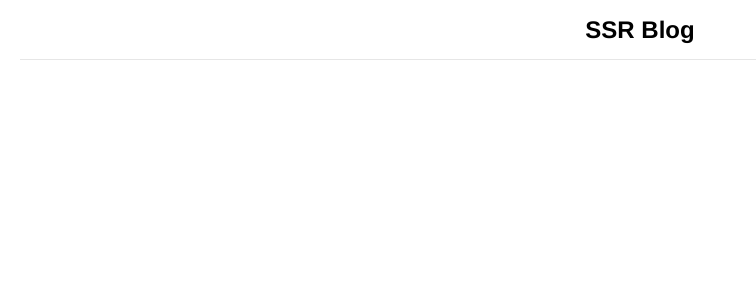
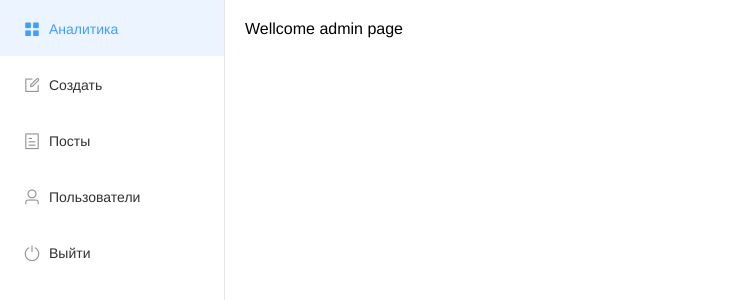
Before and after one commit to hardhill/nuxt-blog, a Nuxt app: page /admin in a window 1280 px wide. Before the commit this address had no page. Shown: the top 300 px of the page, without its empty margins (0-756 px from the left). Built offline with nearby package versions, Linux system fonts and the light colour scheme.

Commit message:
login form

```diff
--- /dev/null
+++ b/components/admin/Aside.vue
@@ -0,0 +1,27 @@
+<template>
+    <el-menu :style="{height:'100%'}"
+        router
+        :default-active="$route.path"
+      >
+      <el-menu-item index="/admin">
+        <i class="el-icon-menu"></i>
+        <span>Аналитика</span>
+      </el-menu-item>
+      <el-menu-item index="/admin/create">
+        <i class="el-icon-edit-outline"></i>
+        <span>Создать</span>
+      </el-menu-item>
+      <el-menu-item index="/admin/list">
+        <i class="el-icon-tickets"></i>
+        <span>Посты</span>
+      </el-menu-item>
+      <el-menu-item index="/admin/user">
+        <i class="el-icon-user"></i>
+        <span>Пользователи</span>
+      </el-menu-item>
+      <el-menu-item index="/admin/logout">
+        <i class="el-icon-switch-button"></i>
+        <span>Выйти</span>
+      </el-menu-item>
+    </el-menu>
+</template>
--- /dev/null
+++ b/layouts/admin.vue
@@ -0,0 +1,29 @@
+<template>
+<div class="layout-admin">
+  <el-container :style="{height:'100%'}">
+    <el-aside width="225px">
+        <AppAside/>
+    </el-aside>
+    <el-main>
+        <nuxt/>
+    </el-main>
+  </el-container>
+</div>
+</template>
+
+<script>
+import AppAside from '@/components/admin/Aside'
+export default {
+    components:{
+        AppAside
+    }
+}
+</script>
+
+<style lang="scss" scoped>
+.layout-admin{
+    width: 100%;
+    height: 100vh;
+}
+
+</style>
--- /dev/null
+++ b/layouts/empty.vue
@@ -0,0 +1,13 @@
+<template>
+    <div class="empty-layout">
+        <nuxt/>
+    </div>
+</template>
+
+<style lang="scss" scoped>
+.empty-layout{
+    display: flex;
+    justify-content: center;
+    padding-top: 4rem;
+}
+</style>
--- /dev/null
+++ b/pages/admin/create.vue
@@ -0,0 +1,8 @@
+<template>
+    <div>Create</div>
+</template>
+<script>
+export default {
+    layout:'admin'
+}
+</script>
--- /dev/null
+++ b/pages/admin/index.vue
@@ -0,0 +1,8 @@
+<template>
+    <div>Wellcome admin page</div>
+</template>
+<script>
+export default {
+    layout:'admin'
+}
+</script>
--- /dev/null
+++ b/pages/admin/list.vue
@@ -0,0 +1,8 @@
+<template>
+    <div>List</div>
+</template>
+<script>
+export default {
+    layout:'admin'
+}
+</script>
--- /dev/null
+++ b/pages/admin/login.vue
@@ -0,0 +1,51 @@
+<template>
+  <el-card shadow="always" :style="{width:'500px'}">
+    <el-form :model="controls" :rules="rules" ref="form" @submit.native.prevent="onSubmit">
+      <h2>Авторизация</h2>
+      <el-form-item label="Логин" prop="login">
+        <el-input v-model.trim="controls.login"></el-input>
+      </el-form-item>
+      <el-form-item label="Пароль" prop="password">
+        <el-input type="password" v-model="controls.password"></el-input>
+      </el-form-item>
+      <el-form-item>
+        <el-button type="primary" native-type="submit" round :loading="loading">Войти</el-button>
+      </el-form-item>
+    </el-form>
+  </el-card>
+</template>
+<script>
+export default {
+  layout: "empty",
+   data: () => {
+    return {
+      loading: false,
+      controls: {
+        login: "",
+        password: ""
+      },
+      rules: {
+        login: [
+          {
+            required: true,
+            message: "Введите логин",
+            trigger: "blur"
+          }
+        ],
+        password: [
+          {
+            required: true,
+            message: "Пароль обязателен",
+            trigger: "blur"
+          }
+        ]
+      }
+    };
+  },
+  methods:{
+      onSubmit(){
+          console.log('SUBmit')
+      }
+  }
+};
+</script>
--- /dev/null
+++ b/pages/admin/logout.vue
@@ -0,0 +1,8 @@
+<template>
+    <div>Logout</div>
+</template>
+<script>
+export default {
+    layout:'admin'
+}
+</script>
--- /dev/null
+++ b/pages/admin/user.vue
@@ -0,0 +1,8 @@
+<template>
+    <div>User</div>
+</template>
+<script>
+export default {
+    layout:'admin'
+}
+</script>
--- a/theme/index.scss
+++ b/theme/index.scss
@@ -20,3 +20,9 @@
 .page-entaer, .page-leave-active{
     opacity: 0;
 }
+.mb{
+    margin-bottom: 1rem;
+}
+.mb2{
+    margin-bottom: 2rem;
+}
```
